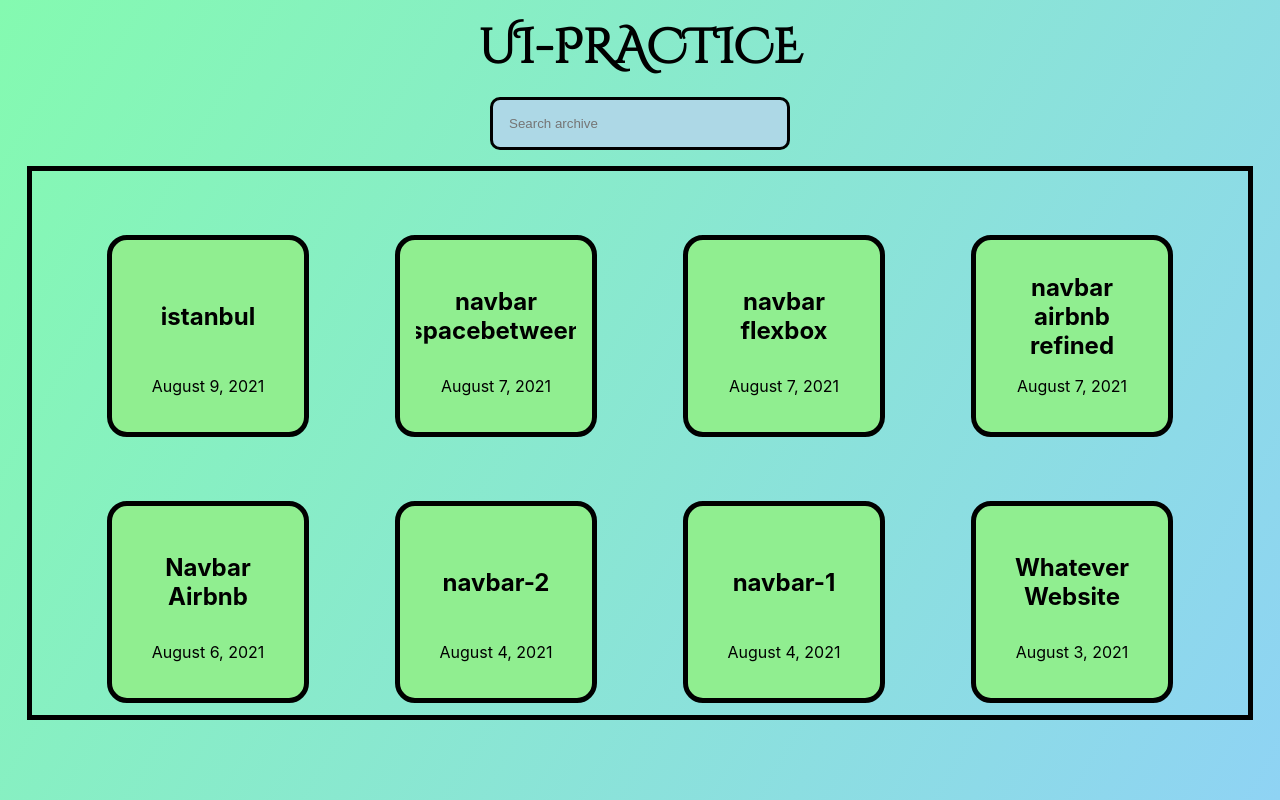
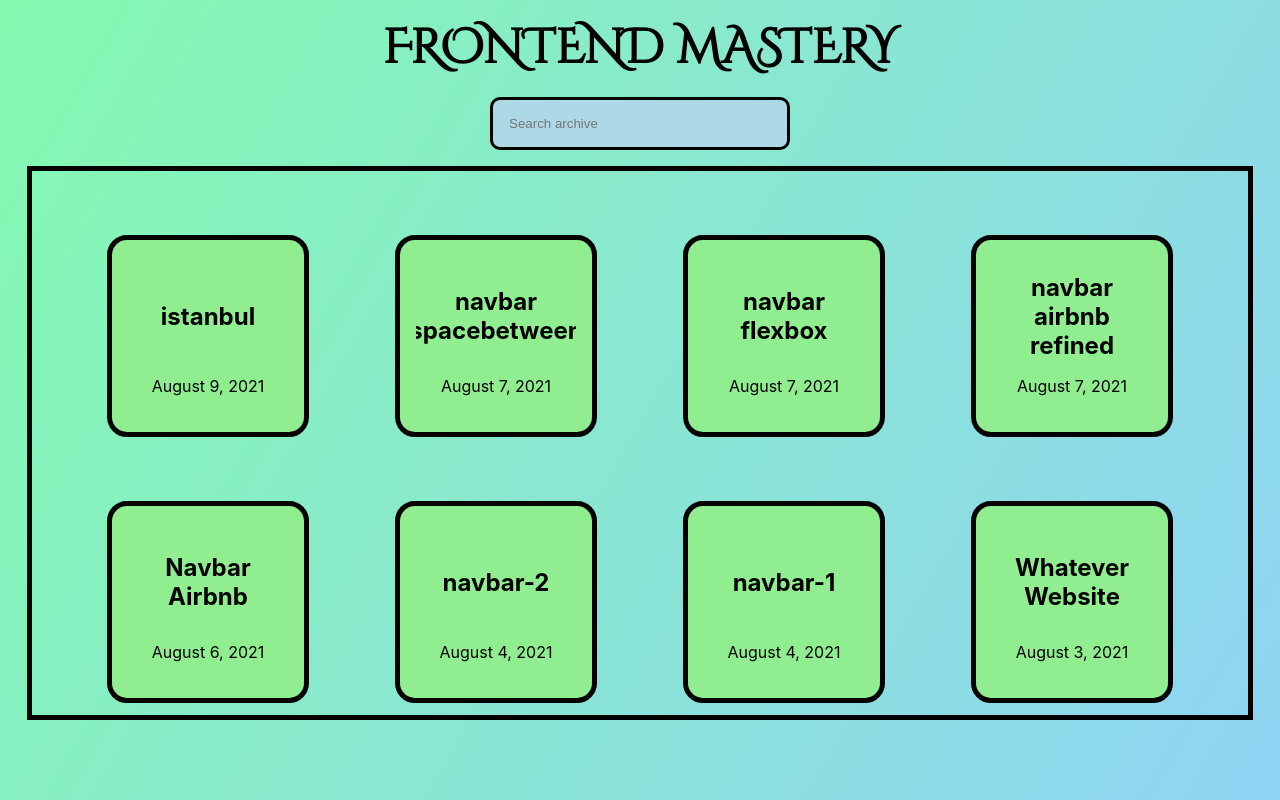
Before and after one commit to rodelcdavid/frontend-mastery, a React (Create React App) app: page / in a window 1280 px wide. Built offline with nearby package versions, Linux system fonts and the light colour scheme.

Commit message:
renamed project to frontend mastery

```diff
--- a/package.json
+++ b/package.json
@@ -1,6 +1,6 @@
 {
-  "name": "ui-practice",
-  "homepage": "https://rodelcdavid.github.io/ui-practice",
+  "name": "to-mastery",
+  "homepage": "https://rodelcdavid.github.io/frontend-mastery",
   "version": "0.1.0",
   "private": true,
   "dependencies": {
--- a/public/index.html
+++ b/public/index.html
@@ -12,7 +12,7 @@
       rel="stylesheet"
     />
 
-    <title>UI Practice</title>
+    <title>Frontend Mastery</title>
   </head>
   <body>
     <noscript>You need to enable JavaScript to run this app.</noscript>
--- a/src/containers/App.js
+++ b/src/containers/App.js
@@ -33,7 +33,7 @@ render(){
 
   return (
     <div className = 'app-container'>
-        <h1 className ='main-header'>UI-PRACTICE</h1>
+        <h1 className ='main-header'>FRONTEND MASTERY</h1>
         <SearchBox searchChange = {this.onSearchChange}/>
         <Scroll>
           <CardList archive= {filteredArchive}/>
```
